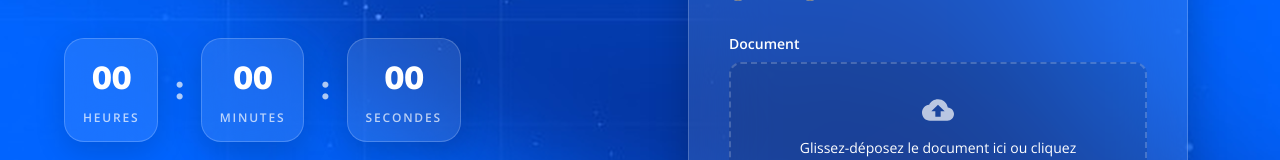
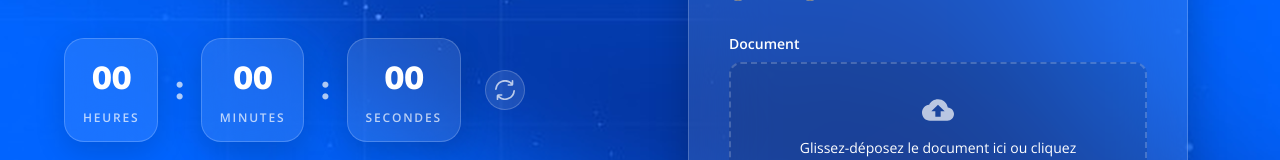
Before and after one commit to hramarosFromIngedata/rol_agents_portal, a Next.js app: page / in a window 1280 px wide. Shown: the part 501-661 px from the top of the page. Built offline with nearby package versions, Linux system fonts and the light colour scheme.

Commit message:
feat: reset timer button

```diff
--- a/components/PortalForm.tsx
+++ b/components/PortalForm.tsx
@@ -72,6 +72,7 @@ export default function PortalForm() {
   const fileInputRef = useRef<HTMLInputElement | null>(null);
   const pollRef = useRef<ReturnType<typeof setInterval> | null>(null);
   const toastIdRef = useRef(0);
+  const timerStartRef = useRef<number | null>(null);
 
   const trimmedUrl = urlSource.trim();
   const hasFile = !!file;
@@ -100,11 +101,16 @@ export default function PortalForm() {
   const urlInputDisabled = hasFile;
   const submitDisabled = sendingState === "sending" ? false : !isFormValid;
 
-  // Processing timer.
+  // Processing timer. The start reference lives in a ref (not state) so the
+  // refresh button can rebase it without tearing down/restarting the interval.
   useEffect(() => {
     if (sendingState !== "sending") return;
-    const start = Date.now();
-    const id = setInterval(() => setElapsedMs(Date.now() - start), 1000);
+    timerStartRef.current = Date.now();
+    const id = setInterval(() => {
+      if (timerStartRef.current != null) {
+        setElapsedMs(Date.now() - timerStartRef.current);
+      }
+    }, 1000);
     return () => clearInterval(id);
   }, [sendingState]);
 
@@ -177,14 +183,21 @@ export default function PortalForm() {
     setTouched({ langue: false, code: false, categorie: false, url: false, file: false });
   }
 
+  function resetTimer() {
+    timerStartRef.current = Date.now();
+    setElapsedMs(0);
+  }
+
   function startSending() {
-    setElapsedMs(0);
+    resetTimer();
     setSendingState("sending");
   }
 
   function stopSending() {
+    // Stops the timer but deliberately leaves the elapsed value on screen
+    // (success and error included) — it only resets via the refresh button
+    // or the next "Traiter" launch.
     setSendingState("idle");
-    setElapsedMs(0);
   }
 
   function stopPolling() {
@@ -377,6 +390,19 @@ export default function PortalForm() {
                 Secondes
               </span>
             </div>
+
+            <button
+              type="button"
+              onClick={resetTimer}
+              title="Réinitialiser le chronomètre"
+              aria-label="Réinitialiser le chronomètre"
+              className="ml-2 flex h-10 w-10 flex-none items-center justify-center rounded-full border border-white/20 bg-white/10 text-white/70 transition-colors duration-300 hover:bg-white/15 hover:text-white"
+            >
+              <svg viewBox="0 0 24 24" className="h-5 w-5 fill-current">
+                <path d="M12,2a10.032,10.032,0,0,1,7.122,3H16a1,1,0,0,0-1,1h0a1,1,0,0,0,1,1h4.143A1.858,1.858,0,0,0,22,5.143V1a1,1,0,0,0-1-1h0a1,1,0,0,0-1,1V3.078A11.981,11.981,0,0,0,.05,10.9a1.007,1.007,0,0,0,1,1.1h0a.982.982,0,0,0,.989-.878A10.014,10.014,0,0,1,12,2Z" />
+                <path d="M22.951,12a.982.982,0,0,0-.989.878A9.986,9.986,0,0,1,4.878,19H8a1,1,0,0,0,1-1H9a1,1,0,0,0-1-1H3.857A1.856,1.856,0,0,0,2,18.857V23a1,1,0,0,0,1,1H3a1,1,0,0,0,1-1V20.922A11.981,11.981,0,0,0,23.95,13.1a1.007,1.007,0,0,0-1-1.1Z" />
+              </svg>
+            </button>
           </div>
         </div>
 
```
Also changed, not shown: public/refresh.svg (added).
